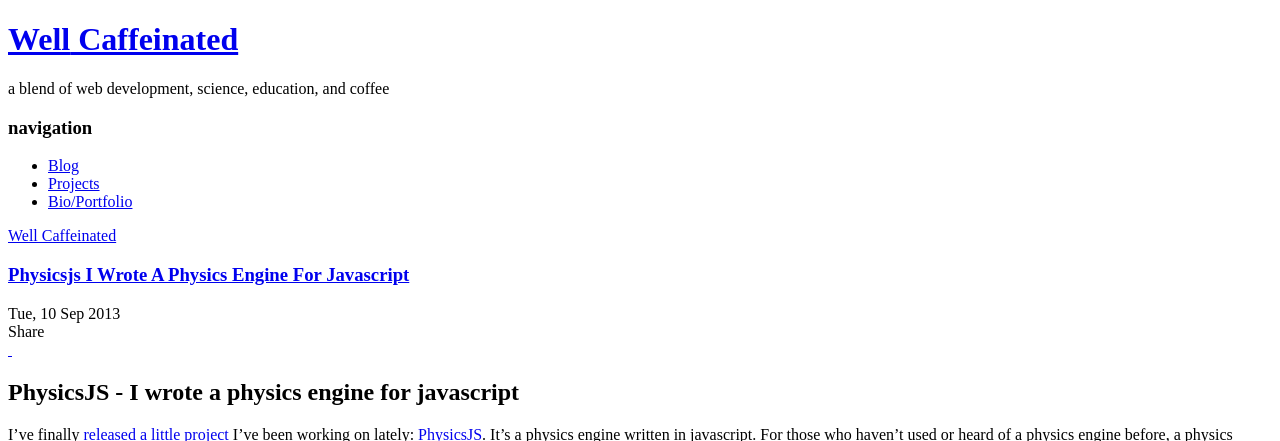
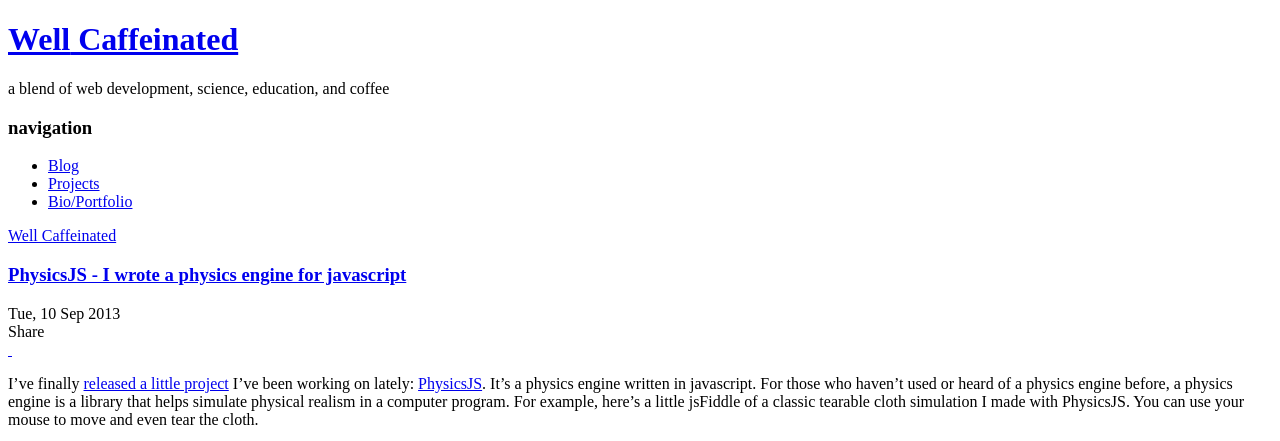
Before and after one commit to wellcaffeinated/wellcaffeinated.github.com, a Jekyll site: the page built from _posts/2013-09-10-physicsjs-i-wrote-a-physics-engine-for-javascript.md, in a window 1280 px wide and 900 px high, cut to the strip 0-441 px from the top of the window. Built offline with Jekyll 4.4.1, drawn with Linux system fonts in a browser that asks for light colours; some web fonts are replaced; comment, search, counter and statistics services are not loaded; some of the changed lines change nothing that is shown.

Commit message:
Updated 2013-09-10-physicsjs-i-wrote-a-physics-engine-for-javascript.md

```diff
--- a/_posts/2013-09-10-physicsjs-i-wrote-a-physics-engine-for-javascript.md
+++ b/_posts/2013-09-10-physicsjs-i-wrote-a-physics-engine-for-javascript.md
@@ -5,9 +5,8 @@
 tags:
   - development
   - physics
+title: "PhysicsJS - I wrote a physics engine for javascript"
 ---
-
-## PhysicsJS - I wrote a physics engine for javascript
 
 I've finally [released a little project][physicsjs] I've been working on lately: [PhysicsJS][physicsjs]. It's a physics engine written in javascript. For those who haven't used or heard of a physics engine before, a physics engine is a library that helps simulate physical realism in a computer program. For example, here's a little jsFiddle of a classic tearable cloth simulation I made with PhysicsJS. You can use your mouse to move and even tear the cloth.
 
```
